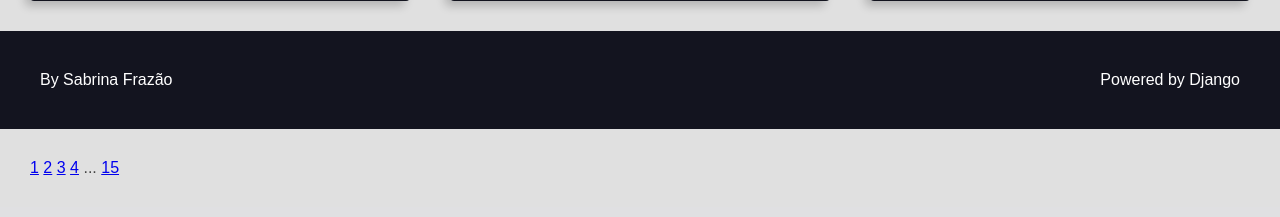
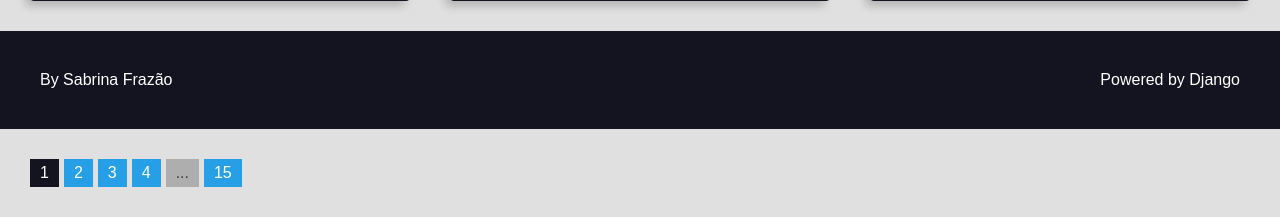
Before and after one commit to ifam-polo/sabrina-Django, a Django app: page / in a window 1280 px wide. Shown: the part 2050-2267 px from the top of the page. Run offline with Django 4.2, Linux system fonts and the light colour scheme; data comes from the database, SQL or seed files in the repository.

Commit message:
adicionando css na paginação

```diff
--- a/recipes/static/recipes/css/styles.css
+++ b/recipes/static/recipes/css/styles.css
@@ -289,7 +289,28 @@
   padding: 0 2rem;
 }
 
-/* Generics */
+.pagination-content{
+  display: flex;
+  flex-flow: row wrap;
+  gap:1rem 0.5rem;
+}
+
+.pagination .page-item{
+  text-decoration: none;
+  background: var(--color-gray-3);
+  padding: 0.5rem 1rem;
+}
+
+.pagination .page-link{
+  text-decoration: none;
+  background: var(--color-primary);
+  color:var(--color-white);
+}
+
+.pagination .page-current{
+  background: var(--color-primary-dark);
+
+}
 
 .center {
   text-align: center;
--- a/recipes/templates/recipes/partials/pagination.html
+++ b/recipes/templates/recipes/partials/pagination.html
@@ -7,7 +7,12 @@
       {% endif %}
 
       {% for page in pagination_range.pagination %}
-        <a class="page-link page-item" href="?page={{ page }}">{{ page }}</a>
+        {%if pagination_range.current_page == page %}
+         <a class="page-link page-item page-current" href="?page={{ page }}">{{ page }}</a>
+        {% else %}
+        <a class="page-link page-item " href="?page={{ page }}">{{ page }}</a>
+        {%endif%}
+
       {% endfor %}
 
       {% if pagination_range.last_page_out_of_range %}
--- a/utils/pagination.py
+++ b/utils/pagination.py
@@ -1,4 +1,6 @@
 import math
+
+
 def make_pagination_range(
     page_range,
     qty_pages,
@@ -7,12 +9,13 @@ def make_pagination_range(
     middle_range = math.ceil(qty_pages/2)
     start_range = current_page - middle_range
     stop_range = current_page + middle_range
+
     total_pages = len(page_range)
 
     start_range_offset = abs(start_range) if start_range < 0 else 0
 
     if start_range < 0:
-        start_range=0
+        start_range = 0
         stop_range += start_range_offset
 
     if stop_range >= total_pages:
```
